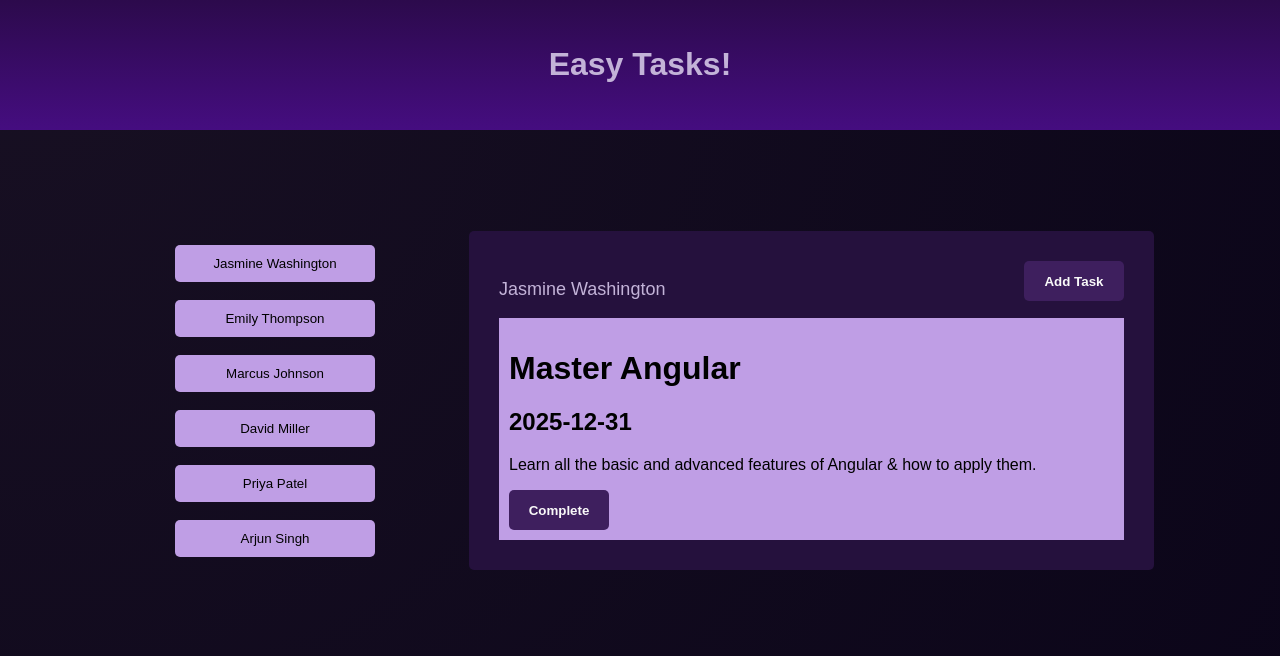
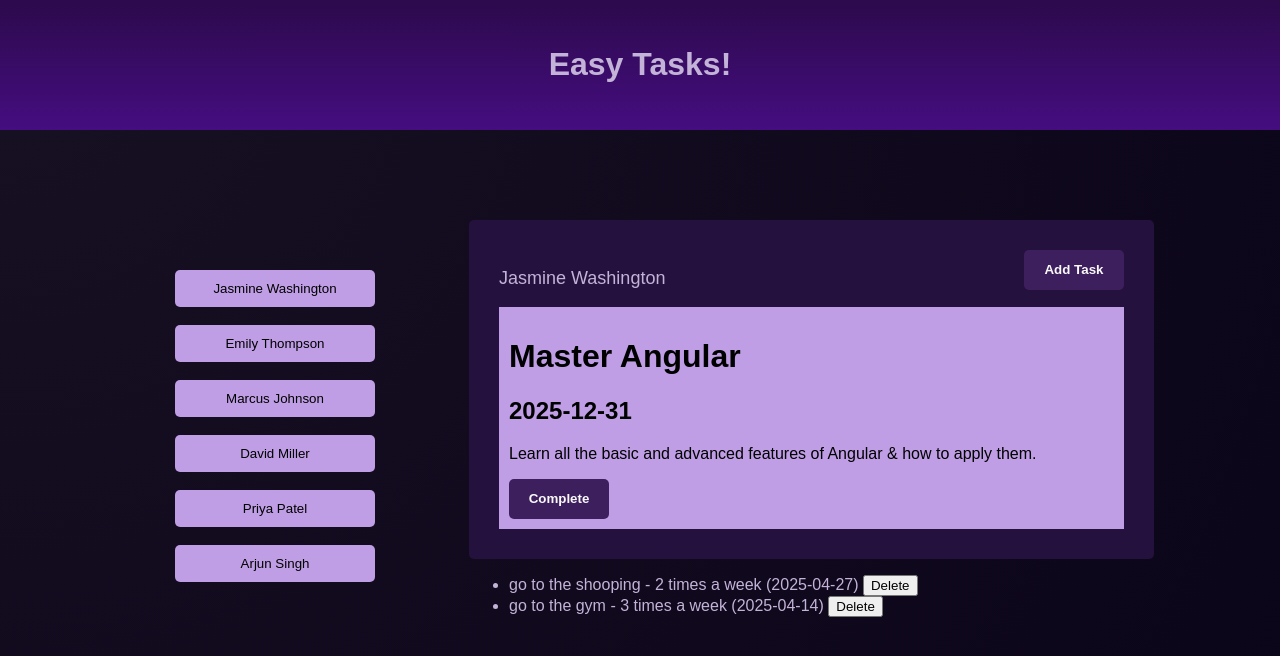
Before and after one commit to KarRzu/simple-to-do-list, an Angular app: page / in a window 1280 px wide. Shown: the top 656 px of the page. Built offline with nearby package versions, Linux system fonts and the light colour scheme; data requests are answered from the project's data file.

Commit message:
fix: fix and improvement implement task creation and deletion functionality

```diff
--- a/db.json
+++ b/db.json
@@ -1,25 +1,16 @@
 {
   "tasks": [
     {
-      "id": "1",
-      "title": "Go to the gym",
-      "description": "2 times a week",
-      "taskPriority": "High",
-      "storyPoints": 2
+      "id": "05fb",
+      "title": "go to the shooping",
+      "summary": "2 times a week",
+      "dueDate": "2025-04-27"
     },
     {
-      "id": "2",
-      "title": "Read a book",
-      "description": "3 times a week",
-      "taskPriority": "High",
-      "storyPoints": 5
-    },
-    {
-      "id": "3",
-      "title": "Go to the shopping",
-      "description": "2 times a week",
-      "taskPriority": "Low",
-      "storyPoints": 5
+      "id": "c329",
+      "title": "go to the gym",
+      "summary": "3 times a week",
+      "dueDate": "2025-04-14"
     }
   ]
 }
--- a/src/app/components/new-task/new-task.component.html
+++ b/src/app/components/new-task/new-task.component.html
@@ -1,20 +1,20 @@
 <div class="backdrop" (click)="onCancel()"></div>
 <dialog open>
   <h2>Add Task</h2>
-  <form (ngSubmit)="onSubmit()">
+  <form [formGroup]="taskForm" (ngSubmit)="onSubmit()">
     <p>
       <label for="title">Title</label>
-      <input type="text" id="title" name="title" [(ngModel)]="enteredTitle" />
+      <input type="text" id="title" formControlName="title" />
     </p>
 
     <p>
       <label for="summary">Summary</label>
-      <textarea id="summary" rows="5" name="summary"></textarea>
+      <textarea id="summary" rows="5" formControlName="summary"></textarea>
     </p>
 
     <p>
       <label for="due-date">Due Date</label>
-      <input type="date" id="due-date" name="due-date" />
+      <input type="date" id="due-date" formControlName="dueDate" />
     </p>
 
     <p class="actions">
--- a/src/app/components/new-task/new-task.component.ts
+++ b/src/app/components/new-task/new-task.component.ts
@@ -1,14 +1,31 @@
-import { Component, EventEmitter, Output } from '@angular/core';
-import { FormsModule } from '@angular/forms';
+import { Component, EventEmitter, inject, Output } from '@angular/core';
+import {
+  FormControl,
+  FormGroup,
+  FormsModule,
+  ReactiveFormsModule,
+  Validators,
+} from '@angular/forms';
+import { TodoService } from '../../services/todo.service';
+import { Task } from '../task/task.model';
 
 @Component({
   selector: 'app-new-task',
-  imports: [FormsModule],
+  imports: [FormsModule, ReactiveFormsModule],
   templateUrl: './new-task.component.html',
   styleUrl: './new-task.component.scss',
 })
 export class NewTaskComponent {
   @Output() cancel = new EventEmitter<void>();
+  @Output() taskAdded = new EventEmitter<Task>();
+
+  todoService = inject(TodoService);
+
+  taskForm = new FormGroup({
+    title: new FormControl('', [Validators.required]),
+    summary: new FormControl('', [Validators.required]),
+    dueDate: new FormControl('', [Validators.required]),
+  });
 
   enteredTitle = '';
 
@@ -16,5 +33,22 @@ export class NewTaskComponent {
     this.cancel.emit();
   }
 
-  onSubmit() {}
+  onSubmit() {
+    if (this.taskForm.invalid) {
+      console.log('Form is invalid');
+      return;
+    }
+
+    const task = this.taskForm.value as Task;
+
+    this.todoService.addTask(task).subscribe((addedTask) => {
+      if (addedTask) {
+        this.taskAdded.emit(addedTask);
+        this.taskForm.reset();
+        console.log('Task added:', addedTask);
+      } else {
+        console.error('Failed to add task');
+      }
+    });
+  }
 }
--- a/src/app/components/task/task.component.html
+++ b/src/app/components/task/task.component.html
@@ -1,5 +1,9 @@
 @if(isAddingTask) {
-<app-new-task (cancel)="onCancelAddTask()"></app-new-task>
+<app-new-task
+  *ngIf="isAddingTask"
+  (cancel)="onCancelAddTask()"
+  (taskAdded)="onTaskAdded($event)"
+></app-new-task>
 }
 
 <div class="task-container">
@@ -17,3 +21,10 @@
     <button>Complete</button>
   </div>
 </div>
+
+<ul>
+  <li *ngFor="let task of tasks">
+    {{ task.title }} - {{ task.summary }} ({{ task.dueDate }})
+    <button (click)="removeTask(task.id)">Delete</button>
+  </li>
+</ul>
--- a/src/app/components/task/task.component.scss
+++ b/src/app/components/task/task.component.scss
@@ -14,7 +14,7 @@
     height: 40px;
     border-radius: 5px;
     color: $background-color;
-    font-weight: bold;
+    font-weight: 700;
     cursor: pointer;
   }
 
@@ -25,7 +25,7 @@
     h1,
     h2,
     p {
-      color: black;
+      color: #000000;
     }
   }
 }
--- a/src/app/components/task/task.component.ts
+++ b/src/app/components/task/task.component.ts
@@ -1,14 +1,8 @@
 import { Component, inject, Input, OnInit } from '@angular/core';
-import {
-  FormControl,
-  FormGroup,
-  ReactiveFormsModule,
-  Validators,
-} from '@angular/forms';
+import { ReactiveFormsModule } from '@angular/forms';
 import { TodoService } from '../../services/todo.service';
 import { Task } from './task.model';
 import { CommonModule, NgFor, NgIf } from '@angular/common';
-import { catchError, of } from 'rxjs';
 import { NewTaskComponent } from '../new-task/new-task.component';
 
 @Component({
@@ -25,6 +19,16 @@ export class TaskComponent {
   @Input({ required: true }) dueDate!: string;
   isAddingTask: boolean = false;
 
+  tasks: Task[] = [];
+  todoService = inject(TodoService);
+
+  ngOnInit() {
+    this.todoService.getTasks().subscribe((data) => {
+      console.log('Loaded tasks:', data);
+      this.tasks = data;
+    });
+  }
+
   onStartAddTask() {
     this.isAddingTask = true;
   }
@@ -32,4 +36,19 @@ export class TaskComponent {
   onCancelAddTask() {
     this.isAddingTask = false;
   }
+
+  onTaskAdded(newTask: Task) {
+    this.tasks.push(newTask);
+    this.isAddingTask = false;
+    console.log('New task added:', newTask);
+  }
+
+  removeTask(id: number): void {
+    if (confirm('Are you sure you want to delete this task?')) {
+      this.todoService.removeTask(id).subscribe(() => {
+        this.tasks.filter((task) => task.id !== id);
+        console.log(`Task with id ${id} was removed`);
+      });
+    }
+  }
 }
--- a/src/app/components/task/task.model.ts
+++ b/src/app/components/task/task.model.ts
@@ -1,7 +1,6 @@
 export type Task = {
   id: number;
   title: string;
-  description: string;
-  taskPriority: 'High' | 'Moderate' | 'Low' | 'Critical';
-  storyPoints: number;
+  summary: string;
+  dueDate: string;
 };
```
